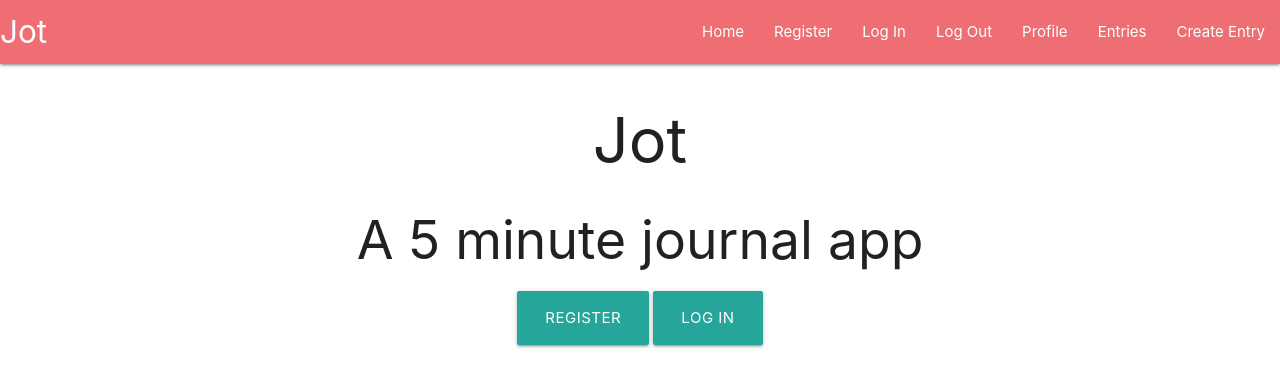
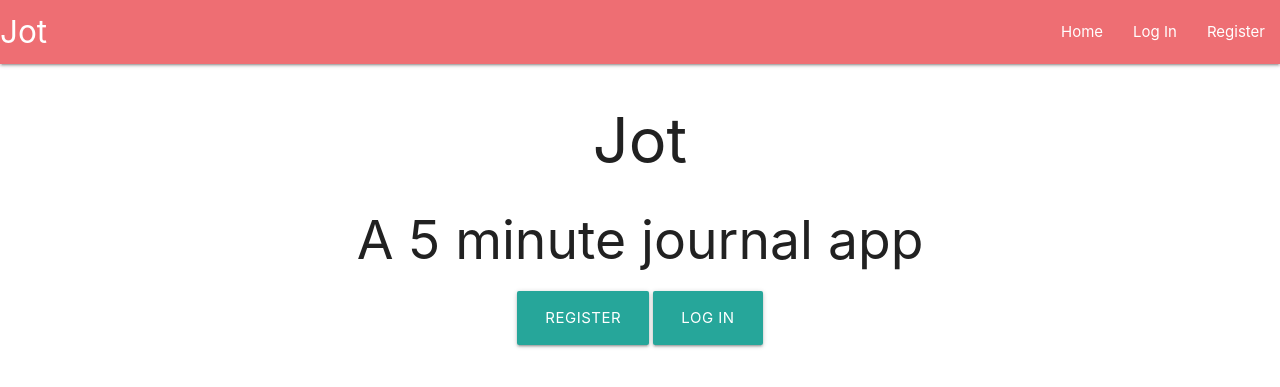
Before and after one commit to lrchnnng/jot-journal, a Flask app: page / in a window 1280 px wide. Shown: the top 387 px of the page. Run offline with Flask 3, Linux system fonts and the light colour scheme; some libraries are stand-ins or nearby versions.

Commit message:
adjusted nav bar links depending on users login status

```diff
--- a/templates/base.html
+++ b/templates/base.html
@@ -26,24 +26,28 @@
       <a href="#" data-target="mobile-demo" class="sidenav-trigger"><i class="fas fa-bars icon"></i></a>
       <ul class="right hide-on-med-and-down">
         <li><a href="{{ url_for('index') }}">Home</a></li>
-        <li><a href="{{ url_for('register') }}">Register</a></li>
-        <li><a href="{{ url_for('login') }}">Log In</a></li>
-        <li><a href="{{ url_for('logout') }}">Log Out</a></li>
-        <li><a href="{{ 'profile' }}">Profile</a></li>
-        <li><a href="{{ 'entries' }}">Entries</a></li>
-        <li><a href="{{ 'create' }}">Create Entry</a></li>
+        {% if session.user %}
+          <li><a href="{{ url_for('profile') }}">Profile</a></li>
+          <li><a href="{{ 'create' }}">Create Entry</a></li>
+          <li><a href="{{ url_for('logout') }}">Log Out</a></li>
+        {% else %}
+          <li><a href="{{ url_for('login') }}">Log In</a></li>
+          <li><a href="{{ url_for('register') }}">Register</a></li>
+        {% endif %}
       </ul>
     </div>
   </nav>
 <!-- Side Nav Bar -->
   <ul class="sidenav" id="mobile-demo">
     <li><a href="{{ url_for('index') }}">Home</a></li>
-    <li><a href="{{ url_for('register') }}">Register</a></li>
-    <li><a href="{{ url_for('login') }}">Log In</a></li>
-    <li><a href="{{ url_for('logout') }}">Log Out</a></li>
-    <li><a href="{{ 'profile' }}">Profile</a></li>
-    <li><a href="{{ 'entries' }}">Entries</a></li>
-    <li><a href="{{ 'create' }}">Create Entry</a></li>
+    {% if session.user %}
+      <li><a href="{{ url_for('profile') }}">Profile</a></li>
+      <li><a href="{{ 'create' }}">Create Entry</a></li>
+      <li><a href="{{ url_for('logout') }}">Log Out</a></li>
+    {% else %}
+      <li><a href="{{ url_for('login') }}">Log In</a></li>
+      <li><a href="{{ url_for('register') }}">Register</a></li>
+    {% endif %}
   </ul>
 
   {% block content %}
```
